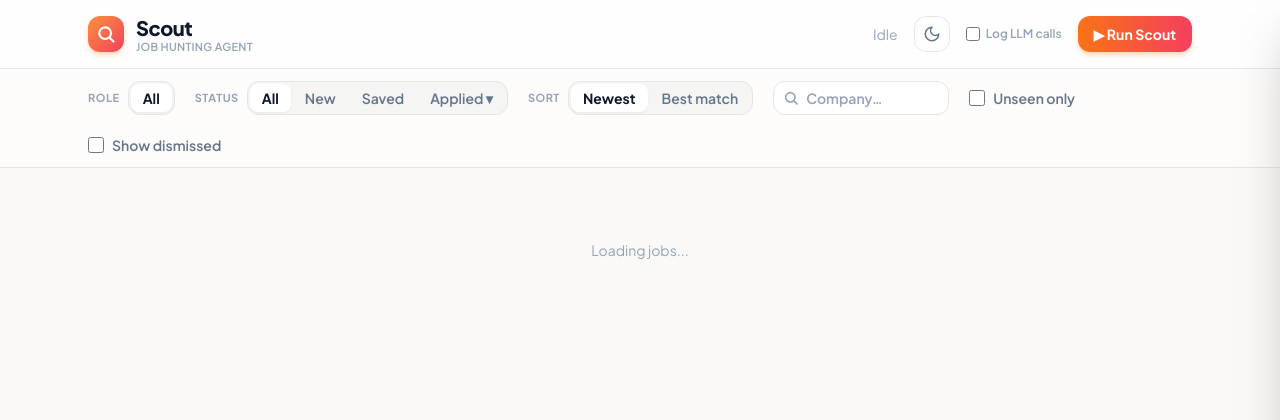
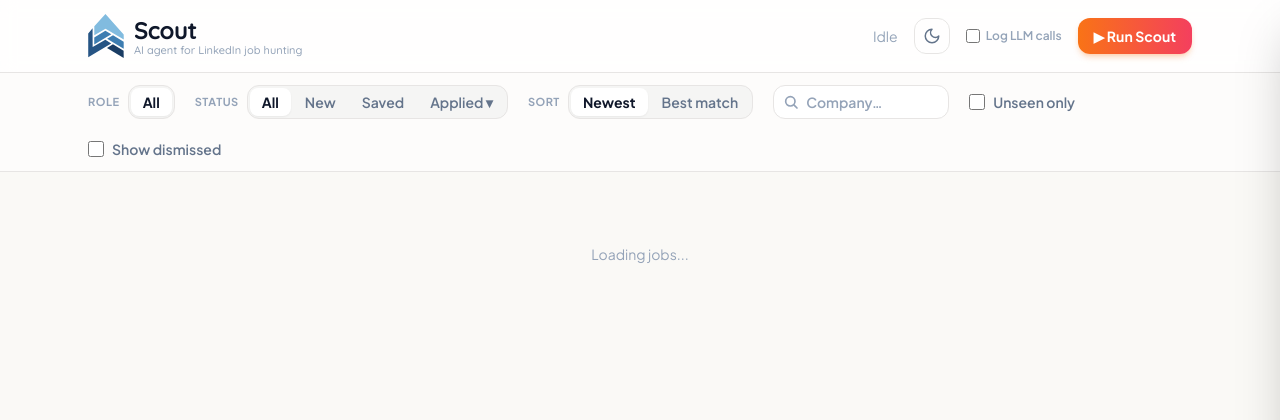
Before and after one commit to abraham-jacob/scout, a FastAPI app: template app/templates/index.html in a window 1280 px wide. Shown: the top 420 px of the page. Run offline with FastAPI, Linux system fonts and the light colour scheme; the template is opened without the code that fills it, so the values that code supplies are empty; parts of the project's set-up code (start-up, migrations or seed data) failed here and were passed over; some libraries are stand-ins or nearby versions.

Commit message:
Rebrand app header: new chevron logo mark, Quicksand wordmark
Replaces the magnifying-glass icon and Inter/Jakarta wordmark in the
live app header with the new chevron/flag mark and Quicksand font
used in the README, so the in-app branding matches. Also updates the
tagline to match the README's "AI agent for LinkedIn job hunting".

Co-Authored-By: Claude Sonnet 5 <noreply@anthropic.com>

```diff
--- a/app/templates/index.html
+++ b/app/templates/index.html
@@ -16,7 +16,7 @@
 
   <link rel="preconnect" href="https://fonts.googleapis.com">
   <link rel="preconnect" href="https://fonts.gstatic.com" crossorigin>
-  <link href="https://fonts.googleapis.com/css2?family=Inter:wght@400;500;600;700;800&family=Plus+Jakarta+Sans:wght@400;500;600;700;800&display=swap" rel="stylesheet">
+  <link href="https://fonts.googleapis.com/css2?family=Inter:wght@400;500;600;700;800&family=Plus+Jakarta+Sans:wght@400;500;600;700;800&family=Quicksand:wght@500;700&display=swap" rel="stylesheet">
   <script src="https://cdn.tailwindcss.com"></script>
   <script>
     tailwind.config = {
@@ -55,15 +55,17 @@
   <!-- ================= Header ================= -->
   <header class="sticky top-0 z-10 bg-white/85 dark:bg-ink/80 backdrop-blur border-b border-stone-200 dark:border-edge">
     <div class="max-w-6xl mx-auto px-6 py-3.5 flex items-center justify-between">
-      <div class="flex items-center gap-3">
-        <div class="w-9 h-9 rounded-xl bg-gradient-to-br from-orange-400 to-rose-500 dark:from-indigo-500 dark:to-violet-600 flex items-center justify-center shadow-md shadow-orange-500/25 dark:shadow-indigo-500/30">
-          <svg class="w-5 h-5 text-white" width="20" height="20" viewBox="0 0 24 24" fill="none" stroke="currentColor" stroke-width="2.5" stroke-linecap="round" stroke-linejoin="round">
-            <circle cx="11" cy="11" r="7"/><path d="m21 21-4.3-4.3"/>
-          </svg>
-        </div>
+      <div class="flex items-center gap-2.5">
+        <svg class="w-9 h-11 shrink-0" width="36" height="44" viewBox="0 0 450 557" xmlns="http://www.w3.org/2000/svg">
+          <polygon points="77,154 77,270 219,186 450,324 449,258 218,0" fill="#81BBDF"/>
+          <polygon points="239,313 449,440 449,350 314,269" fill="#3D7DB1"/>
+          <polygon points="292,256 217,211 76,297 76,386" fill="#3D7DB1"/>
+          <polygon points="238,429 449,557 448,465 313,384" fill="#1A3C63"/>
+          <polygon points="55,180 0,247 0,548 291,372 217,327 56,419" fill="#265484"/>
+        </svg>
         <div class="leading-tight">
-          <div class="text-slate-900 dark:text-white font-extrabold dark:font-bold text-xl dark:text-lg tracking-tight">Scout</div>
-          <div class="text-[11px] text-slate-400 dark:text-slate-500 font-semibold dark:font-medium -mt-0.5 uppercase dark:normal-case tracking-wide dark:tracking-normal">job hunting agent</div>
+          <div class="text-slate-900 dark:text-white text-2xl tracking-tight" style="font-family:'Quicksand',sans-serif;font-weight:700;">Scout</div>
+          <div class="text-[11px] text-slate-400 dark:text-slate-500 -mt-0.5" style="font-family:'Quicksand',sans-serif;font-weight:500;">AI agent for LinkedIn job hunting</div>
         </div>
       </div>
 
```
